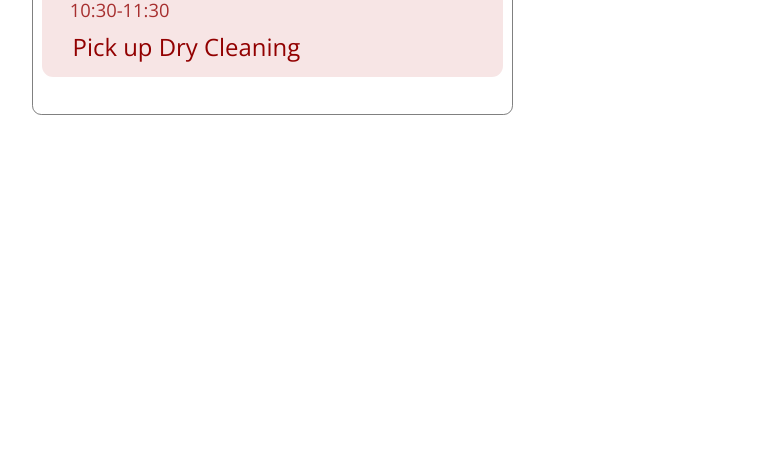
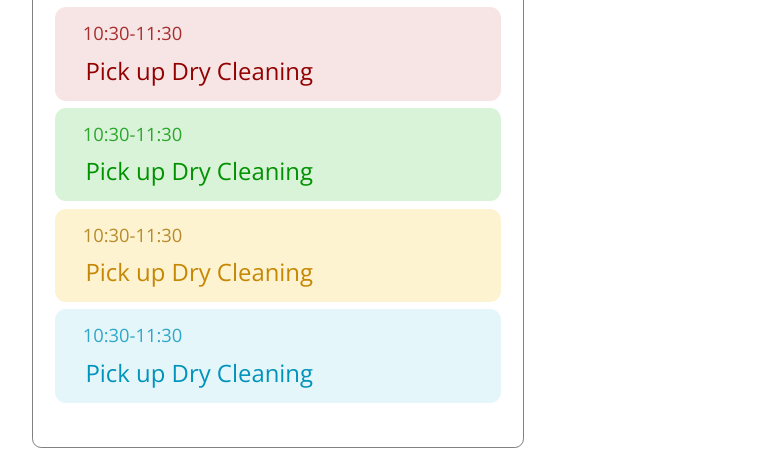
Before and after one commit to gurjeetsingh/Google-Calendar-Smart-Mirror, a website: page calendar-server/public/index.html in a window 1280 px wide. Shown: the part 381-837 px from the top of the page, without its empty margins (32-802 px from the left). Before the commit the page ends 800 px from the top, so only its background shows below. Drawn offline with nearby package versions, Linux system fonts and the light colour scheme; no server answers.

Commit message:
add mock events

```diff
--- a/calendar-server/public/index.html
+++ b/calendar-server/public/index.html
@@ -56,11 +56,23 @@
 		<div class='inner-content' id='schedule-cnt'>
 			<h2 id="schedule-header">Upcoming Schedule</h2>
 			<div id="schedule-event-cnt">
-				<div class="schedule-event" id="event1" >
-					<div class="schedule-event-time">10:30-11:30</div>
-					<div class="schedule-event-title">Pick up Dry Cleaning</div>
+				<div class="schedule-event" id="event1" style="	background-color: rgba(176,0,0,0.1);" >
+					<div class="schedule-event-time" style="color: rgba(146,0,0,0.8)">10:30-11:30</div>
+					<div class="schedule-event-title" style="color: rgba(146,0,0,1)">Pick up Dry Cleaning</div>
 				</div>
-
+				<div class="schedule-event" id="event1" style="	background-color: rgba(0,176,0,0.15);" >
+					<div class="schedule-event-time" style="color: rgba(0,146,0,0.8)">10:30-11:30</div>
+					<div class="schedule-event-title" style="color: rgba(0,146,0,1)">Pick up Dry Cleaning</div>
+				</div>
+				<div class="schedule-event" id="event1" style="	background-color: rgba(244,196,29,0.2);" >
+					<div class="schedule-event-time" style="color: rgba(166,112,0,0.8)">10:30-11:30</div>
+					<div class="schedule-event-title" style="color: rgb(198,135,5)">Pick up Dry Cleaning</div>
+				</div>
+				<div class="schedule-event" id="event1" style="	background-color: rgba(9, 167, 207,0.1);" >
+					<div class="schedule-event-time" style="color: rgba(0,147,187,0.8)">10:30-11:30</div>
+					<div class="schedule-event-title" style="color: rgba(0,147,187,1)">Pick up Dry Cleaning</div>
+				</div>
+			</div>
 		</div>
 
 
--- a/calendar-server/public/stylesheets/style.css
+++ b/calendar-server/public/stylesheets/style.css
@@ -131,10 +131,9 @@ h1 {
 }
 
 #schedule-cnt {
-	padding-top: 0;
-	padding-bottom: 2em;
-	padding: 0 0.5em 2em 0.5em;
+	padding: 0 0.8em 2em 0.8em;
 	width: 40%;
+	margin-top: 2em;
 }
 
 
@@ -142,26 +141,31 @@ h1 {
 	font-weight: lighter;
 }
 
+
+/* color changing with js */
+
 .schedule-event {
 	border-radius: 0.6em;
-	background-color: rgba(176,0,0,0.1);
-    /* border: thin solid; */
-	/* border-style: solid; */
-	border-color: 	rgba(176,0,0,0.9);
-	color: rgba(146,0,0,1);
 	padding: 0.5em 1em;
+	margin: 0.4em 0.4em;
 	font-stretch: expanded;
+
+	/* background-color: rgba(176,0,0,0.1);
+	border-color: 	rgba(176,0,0,0.9); */
 }
 
 .schedule-event-time {
 	font-size: 1em;
 	padding: 0.2em 0.5em;
-	color: rgba(146,0,0,0.8);
+
+	/* color: rgba(146,0,0,0.8);  */
 }
 
 .schedule-event-title {
 	font-size: 1.3em;
 	padding: 0.2em 0.5em;
+
+	/* color: rgba(146,0,0,1);  */
 }
 
 .inner-content {
```
